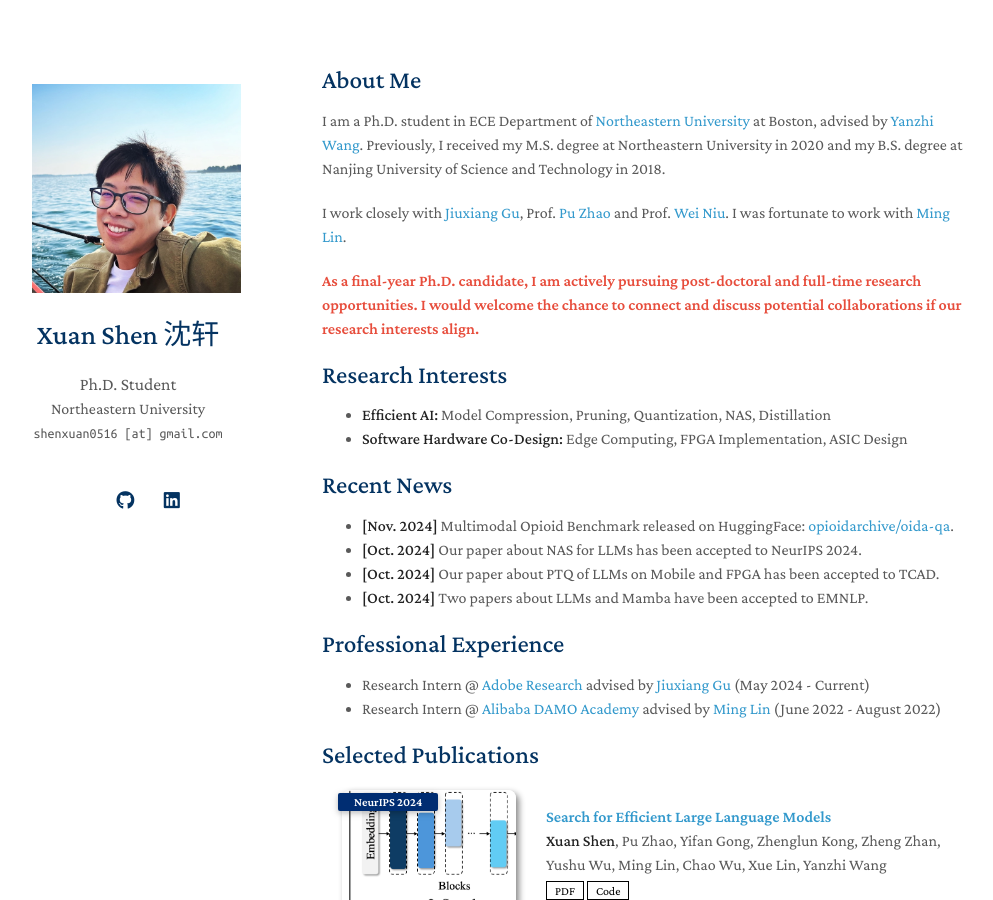
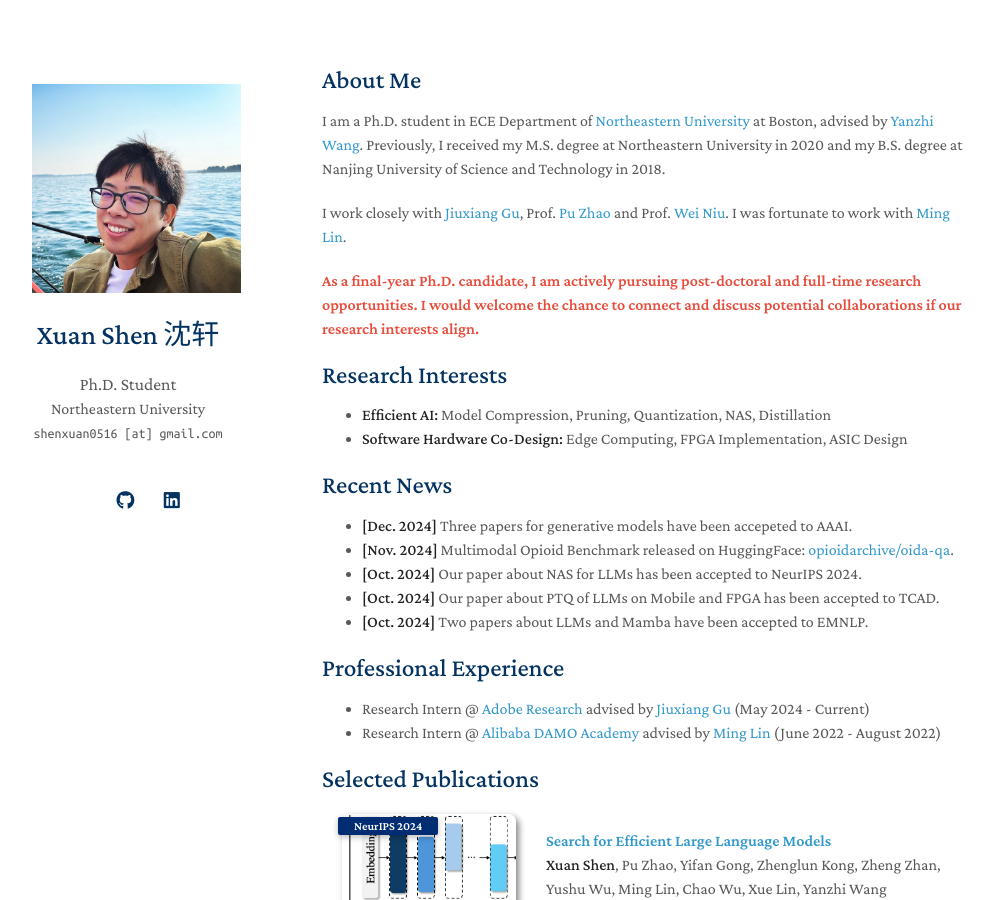
Before and after one commit to shawnricecake/shawnricecake.github.io, a Jekyll site: the page built from index.md, in a window 1280 px wide and 900 px high. Shown: the whole window, without its empty margins (148-1141 px from the left). Built offline with Jekyll 4.4.1, drawn with Linux system fonts in a browser that asks for light colours; a style sheet for code colours, icons or effects is not loaded; our own code applies the rules of GitHub Pages for plain Markdown files.

Commit message:
Update index.md

```diff
--- a/index.md
+++ b/index.md
@@ -18,6 +18,7 @@
 
 ## Recent News
 
+- **[Dec. 2024]** Three papers for generative models have been accepeted to AAAI.
 - **[Nov. 2024]** Multimodal Opioid Benchmark released on HuggingFace: [opioidarchive/oida-qa](https://huggingface.co/datasets/opioidarchive/oida-qa).
 - **[Oct. 2024]** Our paper about NAS for LLMs has been accepted to NeurIPS 2024.
 - **[Oct. 2024]** Our paper about PTQ of LLMs on Mobile and FPGA has been accepted to TCAD.
```
